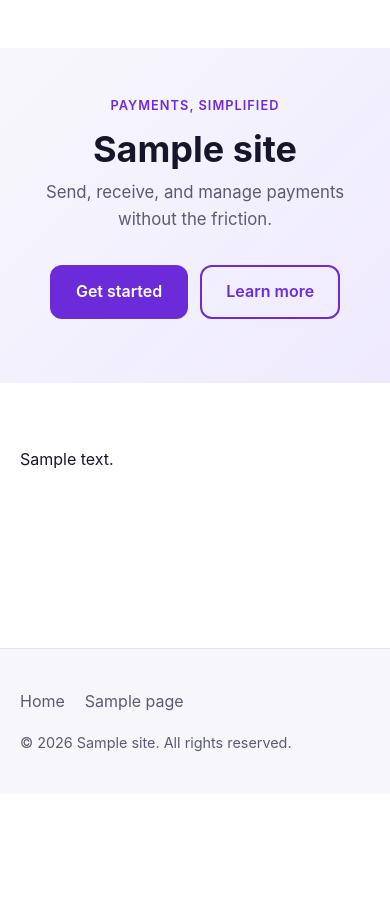
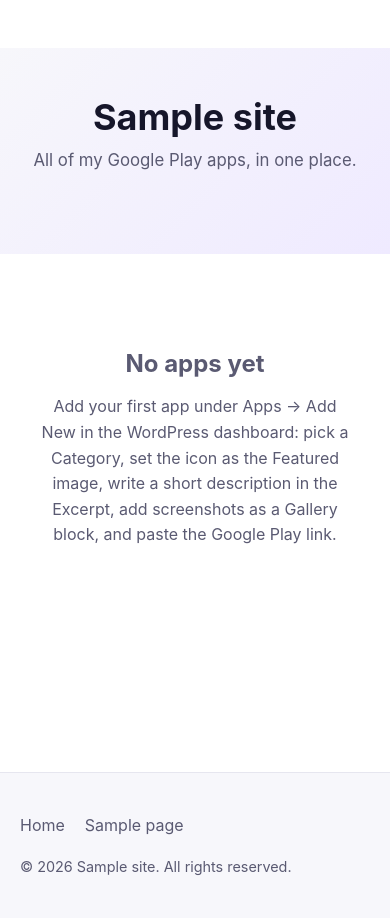
Before and after one commit to MonkeyPayPay/MonkeyPayPay-Website, a WordPress theme: template front-page.php in a window 390 px wide. Shown: the part 77-995 px from the top of the page. Before the commit the page ends 829 px from the top, so only its background shows below. Run offline with PHP 8.4 and a stand-in for WordPress, Linux system fonts and the light colour scheme; the site name, menu and one post (Sample post) are stand-ins, and other content is empty.

Commit message:
Turn theme into a Google Play app directory
Restructure the site around an "App" content type so apps are managed
entirely from the WordPress dashboard, grouped by category on the homepage.

- inc/post-types.php: register the "App" post type (mpp_app) and hierarchical
  "App Category" taxonomy (mpp_app_category); seed default categories
  (Fitness, Games, Widgets, Productivity, Utilities) and flush rewrite rules
  on activation; add an "App Details" meta box for the Google Play URL with
  nonce-checked, capability-checked save
- front-page.php: render apps grouped by category, each as a card; friendly
  empty state with setup instructions
- template-parts/app-card.php: icon + Google Play link, excerpt description,
  and screenshots (content gallery)
- single-mpp_app.php, taxonomy-mpp_app_category.php, archive-mpp_app.php:
  detail, per-category, and all-apps views
- assets/css/main.css: responsive app grid and card styling
- README: document the no-code "add an app" workflow and file map

Convention: icon = featured image, short description = excerpt,
screenshots = a Gallery block in the content, category = taxonomy term.

Co-Authored-By: Claude Opus 4.8 <noreply@anthropic.com>
Claude-Session: https://claude.ai/code/session_01EUjV5ohord2k6462M2x6JH

```diff
--- a/assets/css/main.css
+++ b/assets/css/main.css
@@ -334,3 +334,136 @@ h3 {
 	font-size: 0.9rem;
 	margin: 0;
 }
+
+/* ---------- App directory ---------- */
+
+.app-directory {
+	padding-block: 3rem;
+}
+
+.app-category {
+	margin-bottom: 3.5rem;
+}
+
+.app-category__title {
+	font-size: clamp(1.5rem, 4vw, 2rem);
+	border-bottom: 2px solid var(--mpp-color-border);
+	padding-bottom: 0.5rem;
+}
+
+.app-category__description {
+	color: var(--mpp-color-muted);
+	margin-top: -0.25rem;
+}
+
+.app-grid {
+	display: grid;
+	grid-template-columns: repeat(auto-fill, minmax(min(100%, 320px), 1fr));
+	gap: 1.5rem;
+}
+
+.app-card {
+	border: 1px solid var(--mpp-color-border);
+	border-radius: var(--mpp-radius);
+	padding: 1.25rem;
+	background: var(--mpp-color-bg);
+	display: flex;
+	flex-direction: column;
+	gap: 1rem;
+	box-shadow: 0 1px 2px rgba(22, 22, 42, 0.04);
+}
+
+.app-card__head {
+	display: flex;
+	gap: 1rem;
+	align-items: flex-start;
+}
+
+.app-card__icon img {
+	width: 64px;
+	height: 64px;
+	border-radius: 16px;
+	object-fit: cover;
+	display: block;
+}
+
+.app-card__heading {
+	flex: 1;
+	min-width: 0;
+}
+
+.app-card__title {
+	margin: 0 0 0.5rem;
+	font-size: 1.2rem;
+}
+
+.app-card__title a {
+	text-decoration: none;
+	color: inherit;
+}
+
+.app-card__title a:hover {
+	color: var(--mpp-color-primary);
+}
+
+.app-card__cta {
+	padding: 0.4rem 0.9rem;
+	font-size: 0.9rem;
+}
+
+.app-card__description {
+	margin: 0;
+	color: var(--mpp-color-muted);
+}
+
+.app-card__screenshots img {
+	border-radius: 8px;
+}
+
+.app-card__screenshots .wp-block-gallery,
+.app-card__screenshots figure {
+	margin: 0;
+}
+
+.app-directory__empty {
+	text-align: center;
+	padding: 3rem 1rem;
+	color: var(--mpp-color-muted);
+}
+
+/* ---------- Single app ---------- */
+
+.app-single__header {
+	display: flex;
+	gap: 1.5rem;
+	align-items: flex-start;
+	flex-wrap: wrap;
+	margin-bottom: 2rem;
+}
+
+.app-single__icon img {
+	width: 96px;
+	height: 96px;
+	border-radius: 22px;
+	object-fit: cover;
+	display: block;
+}
+
+.app-single__intro {
+	flex: 1;
+	min-width: 0;
+}
+
+.app-single__cats {
+	font-size: 0.9rem;
+	color: var(--mpp-color-muted);
+	margin: 0 0 0.75rem;
+}
+
+.app-single__description {
+	color: var(--mpp-color-muted);
+}
+
+.app-single__back {
+	margin-top: 2rem;
+}
--- a/front-page.php
+++ b/front-page.php
@@ -1,9 +1,9 @@
 <?php
 /**
- * The front page template.
+ * Front page — the app directory, grouped by category.
  *
- * Renders a hero so the homepage looks intentional before any content
- * exists, then outputs the assigned static front page content (if any).
+ * Loops through every app category that has apps and renders each app as a
+ * card (icon + Google Play link, short description, screenshots).
  *
  * @package MonkeyPayPay
  */
@@ -15,34 +15,80 @@ get_header();
 
 	<section class="hero">
 		<div class="container hero__inner">
-			<p class="hero__eyebrow"><?php esc_html_e( 'Payments, simplified', 'monkeypaypay' ); ?></p>
 			<h1 class="hero__title"><?php bloginfo( 'name' ); ?></h1>
 			<p class="hero__subtitle">
 				<?php
-				$tagline = get_bloginfo( 'description' );
-				echo esc_html( $tagline ? $tagline : __( 'Send, receive, and manage payments without the friction.', 'monkeypaypay' ) );
+				$mpp_tagline = get_bloginfo( 'description' );
+				echo esc_html( $mpp_tagline ? $mpp_tagline : __( 'All of my Google Play apps, in one place.', 'monkeypaypay' ) );
 				?>
-			</p>
-			<p class="hero__actions">
-				<a class="button button--primary" href="#get-started"><?php esc_html_e( 'Get started', 'monkeypaypay' ); ?></a>
-				<a class="button button--ghost" href="#learn-more"><?php esc_html_e( 'Learn more', 'monkeypaypay' ); ?></a>
 			</p>
 		</div>
 	</section>
 
-	<?php
-	// If a static front page has been assigned in Settings → Reading, render it.
-	while ( have_posts() ) :
-		the_post();
-		if ( trim( wp_strip_all_tags( get_the_content() ) ) ) :
+	<div class="container app-directory">
+		<?php
+		$mpp_terms = get_terms(
+			array(
+				'taxonomy'   => 'mpp_app_category',
+				'hide_empty' => true,
+			)
+		);
+
+		if ( ! is_wp_error( $mpp_terms ) && ! empty( $mpp_terms ) ) :
+			foreach ( $mpp_terms as $mpp_term ) :
+				$mpp_apps = new WP_Query(
+					array(
+						'post_type'      => 'mpp_app',
+						'posts_per_page' => -1,
+						'orderby'        => array(
+							'menu_order' => 'ASC',
+							'title'      => 'ASC',
+						),
+						'tax_query'      => array( // phpcs:ignore WordPress.DB.SlowDBQuery.slow_db_query_tax_query
+							array(
+								'taxonomy' => 'mpp_app_category',
+								'field'    => 'term_id',
+								'terms'    => $mpp_term->term_id,
+							),
+						),
+					)
+				);
+
+				if ( $mpp_apps->have_posts() ) :
+					?>
+					<section class="app-category" id="category-<?php echo esc_attr( $mpp_term->slug ); ?>">
+						<header class="app-category__header">
+							<h2 class="app-category__title"><?php echo esc_html( $mpp_term->name ); ?></h2>
+							<?php if ( $mpp_term->description ) : ?>
+								<p class="app-category__description"><?php echo esc_html( $mpp_term->description ); ?></p>
+							<?php endif; ?>
+						</header>
+
+						<div class="app-grid">
+							<?php
+							while ( $mpp_apps->have_posts() ) :
+								$mpp_apps->the_post();
+								get_template_part( 'template-parts/app-card' );
+							endwhile;
+							?>
+						</div>
+					</section>
+					<?php
+				endif;
+				wp_reset_postdata();
+			endforeach;
+		else :
 			?>
-			<section class="front-content container">
-				<?php the_content(); ?>
+			<section class="app-directory__empty">
+				<h2><?php esc_html_e( 'No apps yet', 'monkeypaypay' ); ?></h2>
+				<p>
+					<?php esc_html_e( 'Add your first app under Apps → Add New in the WordPress dashboard: pick a Category, set the icon as the Featured image, write a short description in the Excerpt, add screenshots as a Gallery block, and paste the Google Play link.', 'monkeypaypay' ); ?>
+				</p>
 			</section>
 			<?php
 		endif;
-	endwhile;
-	?>
+		?>
+	</div>
 
 </main>
 
--- a/functions.php
+++ b/functions.php
@@ -16,3 +16,4 @@ define( 'MONKEYPAYPAY_URI', get_template_directory_uri() );
 require_once MONKEYPAYPAY_DIR . '/inc/setup.php';
 require_once MONKEYPAYPAY_DIR . '/inc/enqueue.php';
 require_once MONKEYPAYPAY_DIR . '/inc/template-tags.php';
+require_once MONKEYPAYPAY_DIR . '/inc/post-types.php';
--- /dev/null
+++ b/inc/post-types.php
@@ -0,0 +1,162 @@
+<?php
+/**
+ * "App" custom post type, category taxonomy, and app meta.
+ *
+ * This is what powers the site: each app is one "App" entry that carries an
+ * icon (featured image), a short description (excerpt), a Google Play link
+ * (meta field below), and screenshots (a Gallery block in the content area).
+ *
+ * @package MonkeyPayPay
+ */
+
+if ( ! defined( 'ABSPATH' ) ) {
+	exit;
+}
+
+/**
+ * Register the "App" post type.
+ */
+function monkeypaypay_register_app_post_type() {
+	$labels = array(
+		'name'               => __( 'Apps', 'monkeypaypay' ),
+		'singular_name'      => __( 'App', 'monkeypaypay' ),
+		'add_new'            => __( 'Add New', 'monkeypaypay' ),
+		'add_new_item'       => __( 'Add New App', 'monkeypaypay' ),
+		'edit_item'          => __( 'Edit App', 'monkeypaypay' ),
+		'new_item'           => __( 'New App', 'monkeypaypay' ),
+		'view_item'          => __( 'View App', 'monkeypaypay' ),
+		'search_items'       => __( 'Search Apps', 'monkeypaypay' ),
+		'not_found'          => __( 'No apps found', 'monkeypaypay' ),
+		'not_found_in_trash' => __( 'No apps found in Trash', 'monkeypaypay' ),
+		'all_items'          => __( 'All Apps', 'monkeypaypay' ),
+		'menu_name'          => __( 'Apps', 'monkeypaypay' ),
+	);
+
+	$args = array(
+		'labels'        => $labels,
+		'public'        => true,
+		'has_archive'   => true,
+		'menu_icon'     => 'dashicons-smartphone',
+		'menu_position' => 5,
+		'supports'      => array( 'title', 'editor', 'excerpt', 'thumbnail', 'page-attributes' ),
+		'rewrite'       => array( 'slug' => 'apps' ),
+		'show_in_rest'  => true,
+	);
+
+	register_post_type( 'mpp_app', $args );
+}
+add_action( 'init', 'monkeypaypay_register_app_post_type' );
+
+/**
+ * Register the "App Category" taxonomy (Fitness, Games, Widgets, ...).
+ */
+function monkeypaypay_register_app_category_taxonomy() {
+	$labels = array(
+		'name'          => __( 'App Categories', 'monkeypaypay' ),
+		'singular_name' => __( 'App Category', 'monkeypaypay' ),
+		'search_items'  => __( 'Search Categories', 'monkeypaypay' ),
+		'all_items'     => __( 'All Categories', 'monkeypaypay' ),
+		'edit_item'     => __( 'Edit Category', 'monkeypaypay' ),
+		'update_item'   => __( 'Update Category', 'monkeypaypay' ),
+		'add_new_item'  => __( 'Add New Category', 'monkeypaypay' ),
+		'new_item_name' => __( 'New Category Name', 'monkeypaypay' ),
+		'menu_name'     => __( 'Categories', 'monkeypaypay' ),
+	);
+
+	$args = array(
+		'labels'            => $labels,
+		'hierarchical'      => true,
+		'public'            => true,
+		'show_admin_column' => true,
+		'show_in_rest'      => true,
+		'rewrite'           => array( 'slug' => 'app-category' ),
+	);
+
+	register_taxonomy( 'mpp_app_category', array( 'mpp_app' ), $args );
+}
+add_action( 'init', 'monkeypaypay_register_app_category_taxonomy' );
+
+/**
+ * Seed default categories and flush rewrite rules when the theme is activated.
+ */
+function monkeypaypay_seed_default_app_categories() {
+	monkeypaypay_register_app_post_type();
+	monkeypaypay_register_app_category_taxonomy();
+
+	$defaults = array( 'Fitness', 'Games', 'Widgets', 'Productivity', 'Utilities' );
+	foreach ( $defaults as $term ) {
+		if ( ! term_exists( $term, 'mpp_app_category' ) ) {
+			wp_insert_term( $term, 'mpp_app_category' );
+		}
+	}
+
+	flush_rewrite_rules();
+}
+add_action( 'after_switch_theme', 'monkeypaypay_seed_default_app_categories' );
+
+/**
+ * Add the "App Details" meta box (Google Play URL).
+ */
+function monkeypaypay_add_app_meta_box() {
+	add_meta_box(
+		'mpp_app_details',
+		__( 'App Details', 'monkeypaypay' ),
+		'monkeypaypay_render_app_meta_box',
+		'mpp_app',
+		'side',
+		'high'
+	);
+}
+add_action( 'add_meta_boxes', 'monkeypaypay_add_app_meta_box' );
+
+/**
+ * Render the "App Details" meta box.
+ *
+ * @param WP_Post $post Current post object.
+ */
+function monkeypaypay_render_app_meta_box( $post ) {
+	wp_nonce_field( 'monkeypaypay_save_app_meta', 'monkeypaypay_app_meta_nonce' );
+	$play_url = get_post_meta( $post->ID, '_mpp_play_url', true );
+	?>
+	<p>
+		<label for="mpp_play_url"><strong><?php esc_html_e( 'Google Play URL', 'monkeypaypay' ); ?></strong></label>
+		<input
+			type="url"
+			id="mpp_play_url"
+			name="mpp_play_url"
+			value="<?php echo esc_attr( $play_url ); ?>"
+			placeholder="https://play.google.com/store/apps/details?id=..."
+			style="width:100%;"
+		/>
+	</p>
+	<p class="description" style="margin-top:1em;">
+		<?php esc_html_e( 'Reminder:', 'monkeypaypay' ); ?><br>
+		&bull; <?php esc_html_e( 'Icon = the Featured image.', 'monkeypaypay' ); ?><br>
+		&bull; <?php esc_html_e( 'Short description = the Excerpt.', 'monkeypaypay' ); ?><br>
+		&bull; <?php esc_html_e( 'Screenshots = a Gallery block in the content area.', 'monkeypaypay' ); ?><br>
+		&bull; <?php esc_html_e( 'Pick at least one Category on the right.', 'monkeypaypay' ); ?>
+	</p>
+	<?php
+}
+
+/**
+ * Save the "App Details" meta box.
+ *
+ * @param int $post_id Post ID.
+ */
+function monkeypaypay_save_app_meta( $post_id ) {
+	if ( ! isset( $_POST['monkeypaypay_app_meta_nonce'] ) || ! wp_verify_nonce( sanitize_key( $_POST['monkeypaypay_app_meta_nonce'] ), 'monkeypaypay_save_app_meta' ) ) {
+		return;
+	}
+	if ( defined( 'DOING_AUTOSAVE' ) && DOING_AUTOSAVE ) {
+		return;
+	}
+	if ( ! current_user_can( 'edit_post', $post_id ) ) {
+		return;
+	}
+
+	if ( isset( $_POST['mpp_play_url'] ) ) {
+		update_post_meta( $post_id, '_mpp_play_url', esc_url_raw( wp_unslash( $_POST['mpp_play_url'] ) ) );
+	}
+}
+add_action( 'save_post_mpp_app', 'monkeypaypay_save_app_meta' );
```
Also changed, not shown: archive-mpp_app.php (added, +39 -0 lines), single-mpp_app.php (added, +53 -0 lines), taxonomy-mpp_app_category.php (added, +40 -0 lines), template-parts/app-card.php (added, +42 -0 lines), README.md.
